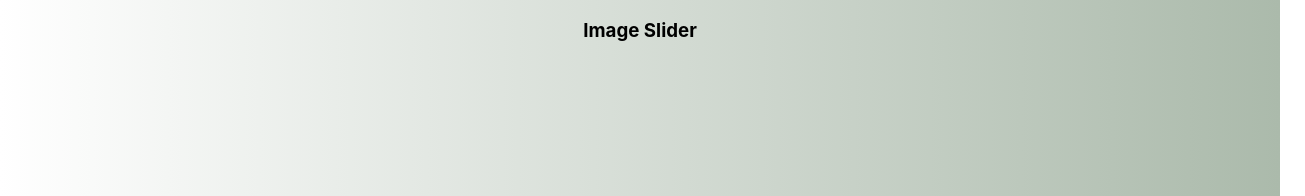
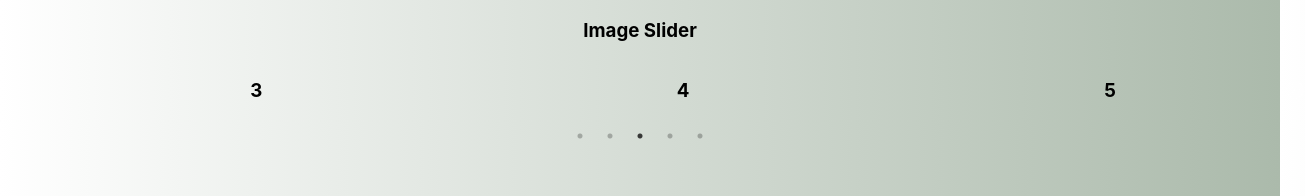
Before and after one commit to Vimalraveendra/Image-Slider, a React (Create React App) app: page / in a window 1280 px wide. Shown: the top 196 px of the page, 1305 px wide, since content can reach past the window. Built offline with nearby package versions, Linux system fonts and the light colour scheme; the HTML template or start-up script is replaced by a standard one.

Commit message:
updated App component & added library axios to package dot Json

```diff
--- a/package.json
+++ b/package.json
@@ -6,6 +6,7 @@
     "@testing-library/jest-dom": "^4.2.4",
     "@testing-library/react": "^9.3.2",
     "@testing-library/user-event": "^7.1.2",
+    "axios": "^0.19.2",
     "react": "^16.13.1",
     "react-dom": "^16.13.1",
     "react-scripts": "3.4.1",
--- a/src/App.js
+++ b/src/App.js
@@ -1,15 +1,49 @@
 import React from "react";
 import styles from "./App.module.css";
+import Slider from "react-slick";
 import "slick-carousel/slick/slick.css";
 
 import "slick-carousel/slick/slick-theme.css";
 
-function App() {
-  return (
-    <div className={styles.App}>
-      <h3>Image Slider</h3>
-    </div>
-  );
+class App extends React.Component {
+  state = {
+    images: []
+  };
+  componentDidMount() {}
+  render() {
+    const settings = {
+      dots: true,
+      infinite: true,
+      slidesToShow: 3,
+      slidesToScroll: 1,
+      autoplay: true,
+      speed: 2000,
+      autoplaySpeed: 1000,
+      cssEase: "linear"
+    };
+    return (
+      <div className={styles.App}>
+        <h3>Image Slider</h3>
+        <Slider {...settings}>
+          <div>
+            <h3>1</h3>
+          </div>
+          <div>
+            <h3>2</h3>
+          </div>
+          <div>
+            <h3>3</h3>
+          </div>
+          <div>
+            <h3>4</h3>
+          </div>
+          <div>
+            <h3>5</h3>
+          </div>
+        </Slider>
+      </div>
+    );
+  }
 }
 
 export default App;
```
Also changed, not shown: 1 other file (tests, documents, lock files or other folders).
